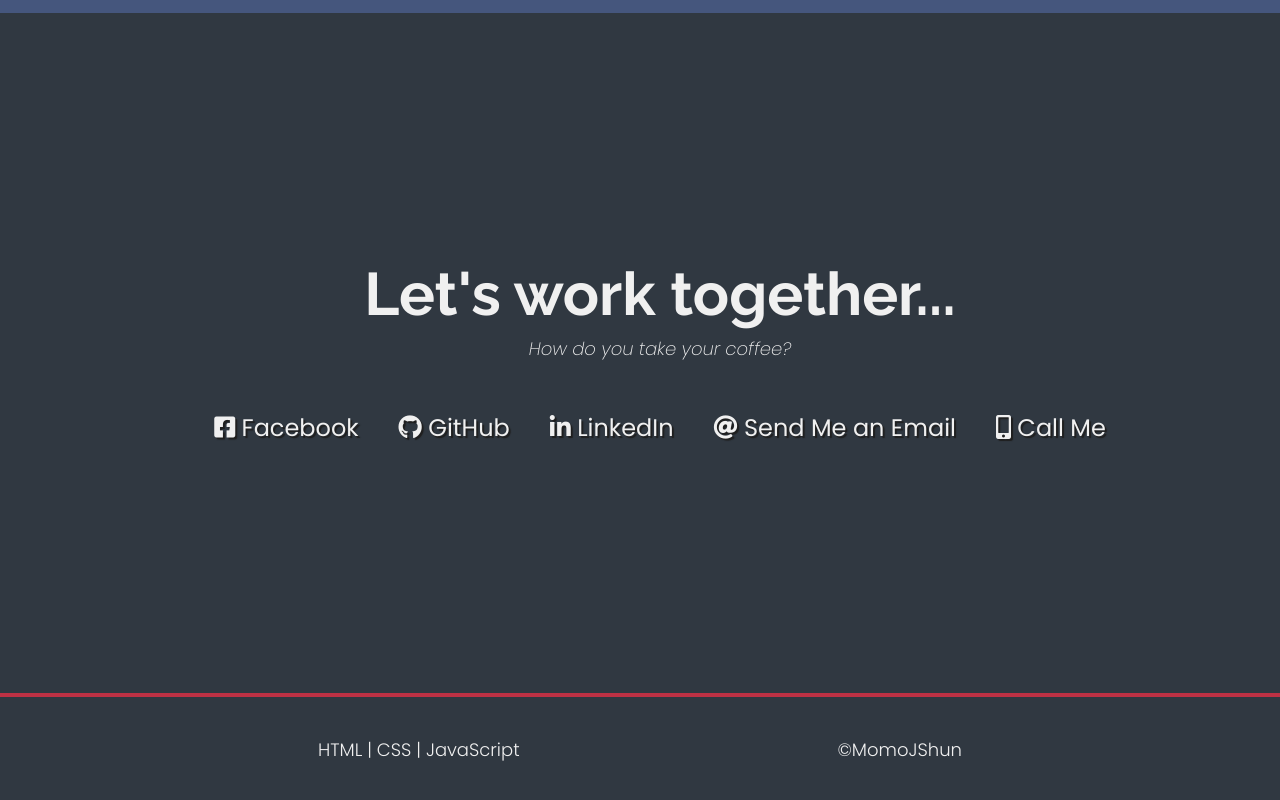
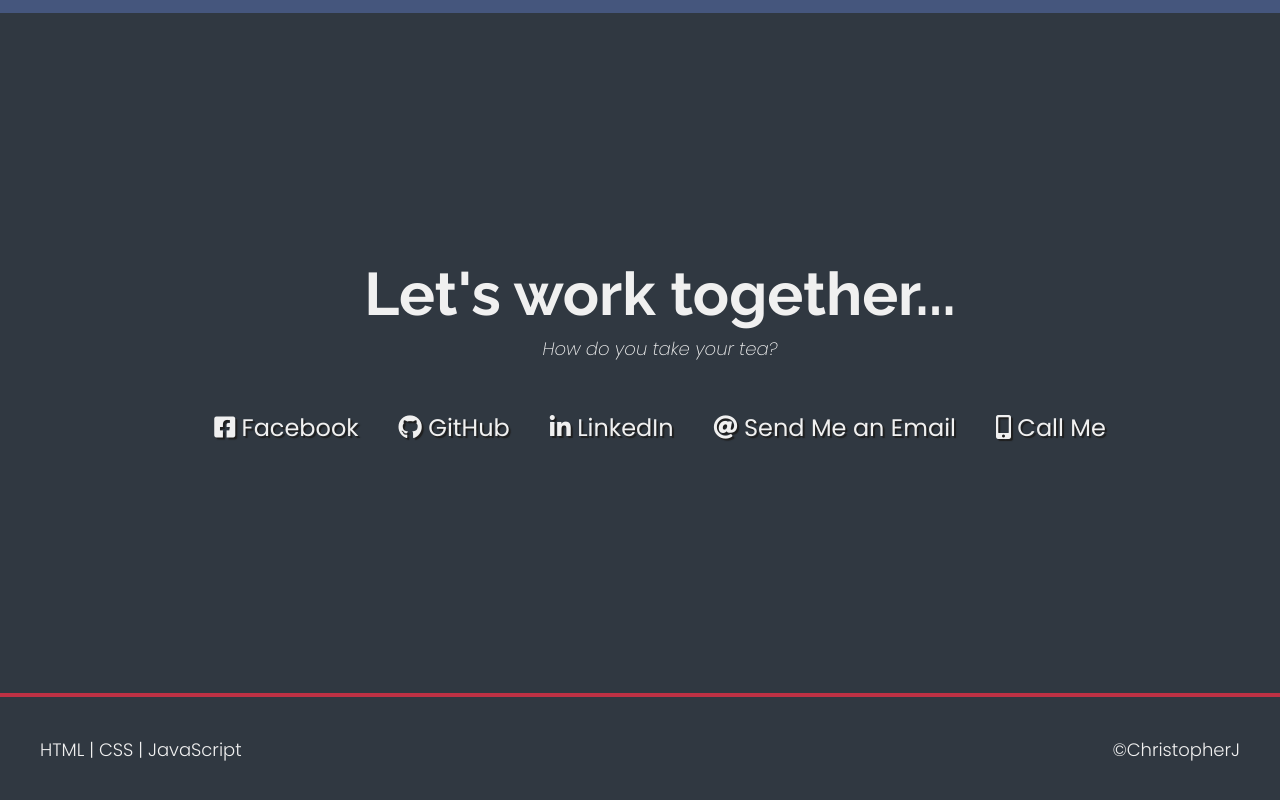
Before and after one commit to ChristopherJ1987/Portfolio-Project, a plain HTML site: page index.html in a window 1280 px wide. Shown: the part 1984-2784 px from the top of the page. Drawn offline with Linux system fonts and the light colour scheme.

Commit message:
Updated Footer and Contact P

```diff
--- a/index.html
+++ b/index.html
@@ -72,7 +72,7 @@
     <section id="contact" class="contact-section">
         <div class="contact-section-header">
             <h2>Let's work together...</h2>
-            <p>How do you take your coffee?</p>
+            <p>How do you take your tea?</p>
         </div>
         <div class="contact-links">
             <a href="https://www.facebook.com/profile.php?id=194603914" target="_blank" class="btn contact-details">
@@ -89,7 +89,7 @@
     </section>
     <footer>
         <p>HTML | CSS | JavaScript</p>
-        <p>&copyMomoJShun</p>
+        <p>&copyChristopherJ</p>
     </footer>
 </body>
 </html>
--- a/styles.css
+++ b/styles.css
@@ -197,7 +197,7 @@ h2 {
 footer {
     font-weight: 300;
     display: flex;
-    justify-content: space-evenly;
+    justify-content: space-between;
     padding: 2rem;
     background: var(--main-gray);
     border-top: 4px solid var(--main-red);
```
